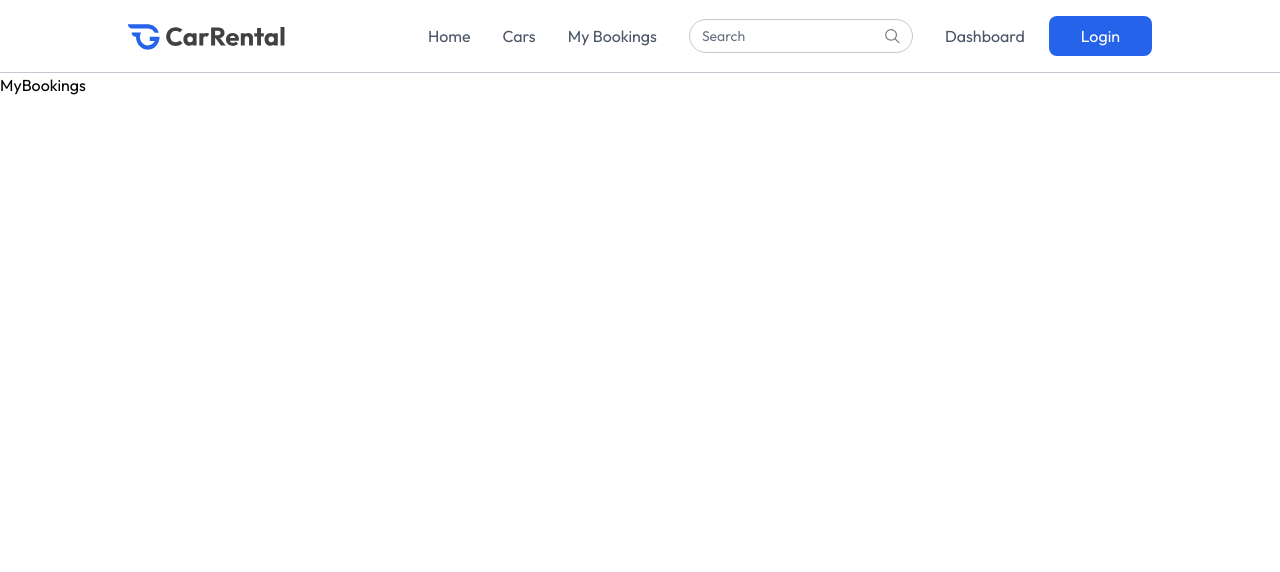
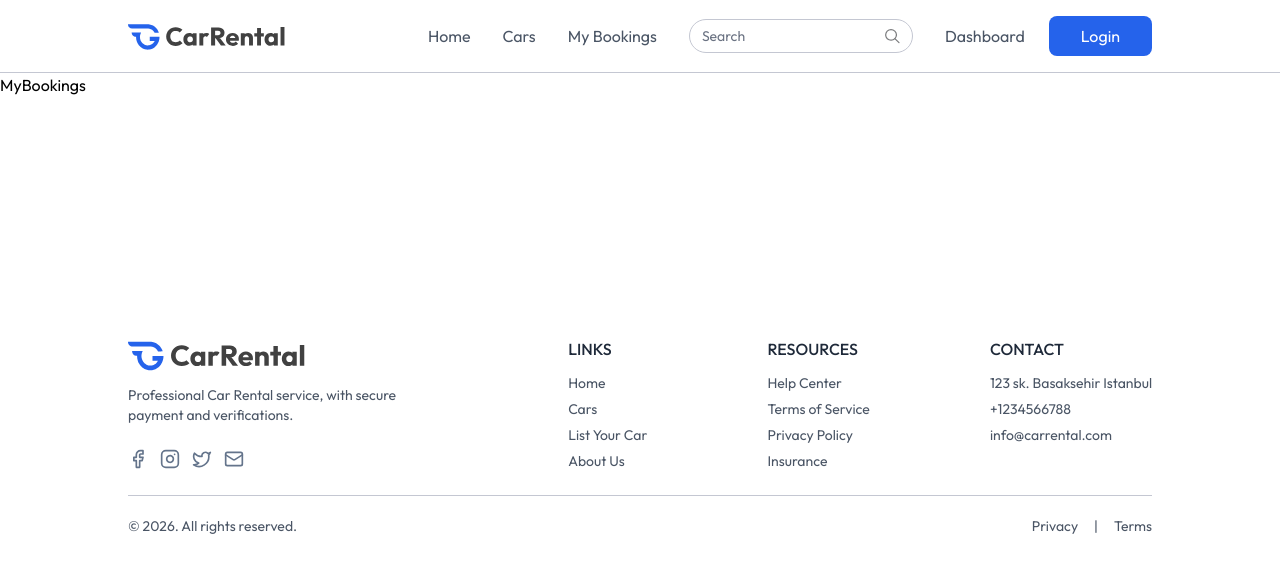
Before and after one commit to GOATCHERKI/car_rental, a React (Vite) app in the folder frontend/: page /my-bbokings in a window 1280 px wide. Shown: the top 572 px of the page. Built offline with nearby package versions, Linux system fonts and the light colour scheme.

Commit message:
footer and subscription in news letter added

```diff
--- a/frontend/src/App.jsx
+++ b/frontend/src/App.jsx
@@ -5,6 +5,7 @@
 import CarDetails from './pages/CarDetails'
 import Cars from './pages/Cars'
 import MyBookings from './pages/MyBookings'
+import Footer from './components/Footer'
 
 const App = () => {
 
@@ -21,6 +22,8 @@
         <Route path='/cars' element={<Cars/>}/>
         <Route path='/my-bbokings' element={<MyBookings/>}/>
       </Routes>
+
+       { !isOwnerPath && <Footer/>}
     </>
   )
 }
--- /dev/null
+++ b/frontend/src/components/Footer.jsx
@@ -0,0 +1,63 @@
+import React from 'react'
+import { assets } from '../assets/assets'
+
+const Footer = () => {
+  return (
+        <div className='px-6 md:px-16 lg:px-24 xl:px-32 mt-60 text-sm text-gray-600'>
+            <div className='flex flex-wrap justify-between items-start gap-8 pb-6 border-border border-b'>
+                <div>
+                    <img src={assets.logo} alt="logo" className='h-8 md:h-9' />
+                    <p className='max-w-80 mt-3'>
+                        Professional Car Rental service, with secure payment and verifications.
+                    </p>
+                    <div className='flex items-center gap-3 mt-6'>
+                        <a href="#"><img src={assets.facebook_logo} className='w-5 h-5' alt="" /></a>
+                        <a href="#"><img src={assets.instagram_logo} className='w-5 h-5' alt="" /></a>
+                        <a href="#"><img src={assets.twitter_logo} className='w-5 h-5' alt="" /></a>
+                        <a href="#"><img src={assets.gmail_logo} className='w-5 h-5' alt="" /></a>
+                    </div>
+                </div>
+
+                <div>
+                    <p className='text-base font-medium text-gray-800 uppercase'>Links</p>
+                    <ul className='mt-3 flex flex-col gap-1.5'>
+                        <li><a href="#">Home</a></li>
+                        <li><a href="#">Cars</a></li>
+                        <li><a href="#">List Your Car</a></li>
+                        <li><a href="#">About Us</a></li>
+                    </ul>
+                </div>
+
+                <div>
+                    <p className='text-base font-medium text-gray-800 uppercase'>Resources</p>
+                    <ul className='mt-3 flex flex-col gap-1.5'>
+                        <li><a href="#">Help Center</a></li>
+                        <li><a href="#">Terms of Service</a></li>
+                        <li><a href="#">Privacy Policy</a></li>
+                        <li><a href="#">Insurance</a></li>
+                    </ul>
+                </div>
+
+                <div>
+                    <p className='text-base font-medium text-gray-800 uppercase'>Contact</p>
+                    <ul className='mt-3 flex flex-col gap-1.5'>
+                        <li>123 sk. Basaksehir Istanbul</li>
+                        <li>+1234566788</li>
+                        <li>info@carrental.com</li>
+                    </ul>
+                </div>
+
+            </div>
+            <div className='flex flex-col md:flex-row gap-2 items-center justify-between py-5'>
+                <p>© {new Date().getFullYear()}. All rights reserved.</p>
+                <ul className='flex items-center gap-4'>
+                    <li><a href="#">Privacy</a></li>
+                    <li>|</li>
+                    <li><a href="#">Terms</a></li>
+                </ul>
+            </div>
+        </div>
+  )
+}
+
+export default Footer
--- /dev/null
+++ b/frontend/src/components/NewsLetter.jsx
@@ -0,0 +1,25 @@
+import React from 'react'
+
+const NewsLetter = () => {
+  return (
+    <div className="flex flex-col items-center justify-center text-center space-y-2 max-md:px-4 my-10 mb-40">
+            <h1 className="md:text-4xl text-2xl font-semibold">Never Miss a Deal!</h1>
+            <p className="md:text-lg text-gray-500/70 pb-8">
+                Subscribe to get the latest offers, new arrivals, and exclusive discounts
+            </p>
+            <form className="flex items-center justify-between max-w-2xl w-full md:h-13 h-12">
+                <input
+                    className="border border-gray-300 rounded-md h-full border-r-0 outline-none w-full rounded-r-none px-3 text-gray-500"
+                    type="text"
+                    placeholder="Enter your email"
+                    required
+                />
+                <button type="submit" className="md:px-12 px-8 h-full text-white bg-primary hover:bg-secondary transition-all cursor-pointer rounded-md rounded-l-none">
+                    Subscribe
+                </button>
+            </form>
+        </div>
+  )
+}
+
+export default NewsLetter
--- a/frontend/src/pages/Home.jsx
+++ b/frontend/src/pages/Home.jsx
@@ -3,6 +3,7 @@
 import FeatureSection from '../components/FeatureSection'
 import Banner from '../components/Banner'
 import Reviews from '../components/Reviews'
+import NewsLetter from '../components/NewsLetter'
 
 const Home = () => {
   return (
@@ -11,6 +12,7 @@
       <FeatureSection/>
       <Banner/>
       <Reviews/>
+      <NewsLetter/>
     </>
   )
 }
```
